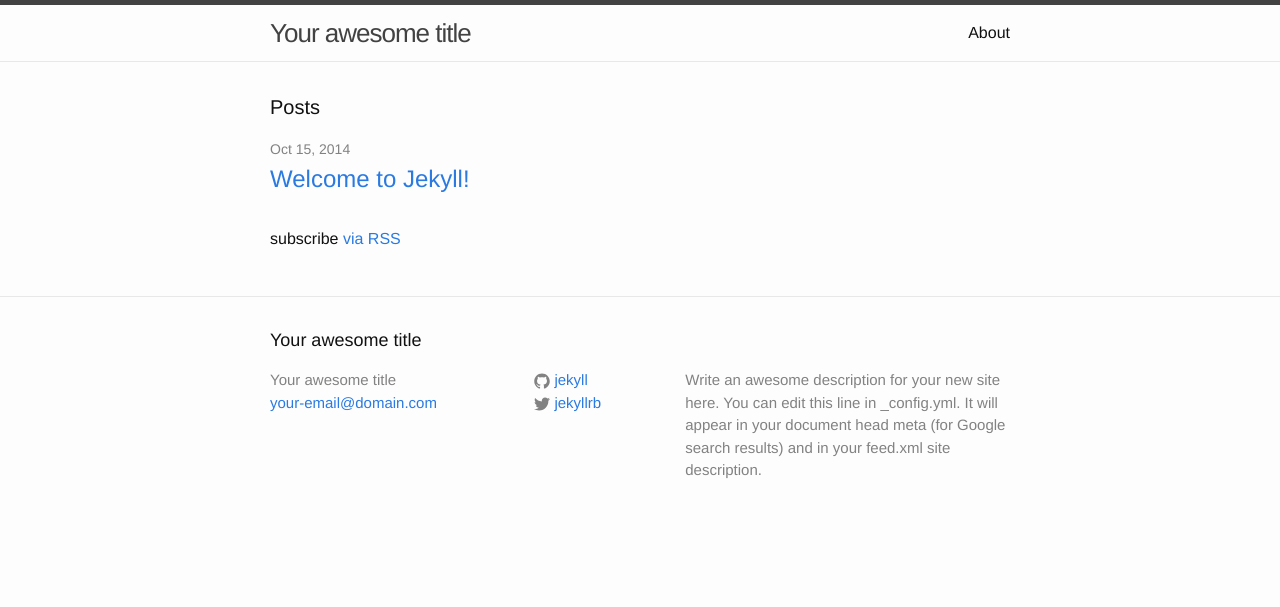
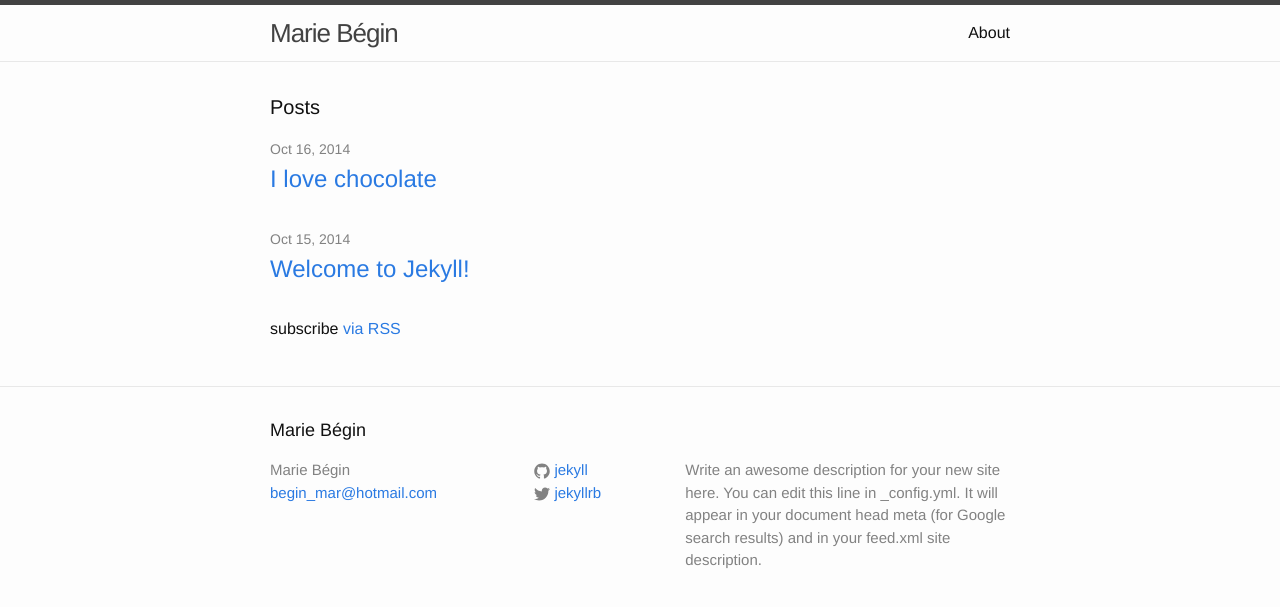
Before and after one commit to mariebegin/mariebegin.github.io, a Jekyll site: the page built from index.html, in a window 1280 px wide. Shown: the top 607 px of the page. Built offline with Jekyll 4.4.1, drawn with Linux system fonts in a browser that asks for light colours.

Commit message:
Added an article

```diff
--- /dev/null
+++ b/Gemfile
@@ -0,0 +1,2 @@
+source 'https://rubygems.org'
+gem 'github-pages'
--- a/_config.yml
+++ b/_config.yml
@@ -1,12 +1,12 @@
 # Site settings
-title: Your awesome title
-email: your-email@domain.com
+title: Marie Bégin
+email: begin_mar@hotmail.com
 description: > # this means to ignore newlines until "baseurl:"
   Write an awesome description for your new site here. You can edit this
   line in _config.yml. It will appear in your document head meta (for
   Google search results) and in your feed.xml site description.
 baseurl: "" # the subpath of your site, e.g. /blog/
-url: "http://yourdomain.com" # the base hostname & protocol for your site
+url: "http://www.mariebegin.com/" # the base hostname & protocol for your site
 twitter_username: jekyllrb
 github_username:  jekyll
 
```
Also changed, not shown: _posts/2014-10-16-i-luv-chocolate.md (added, +20 -0 lines), Gemfile.lock (added).
